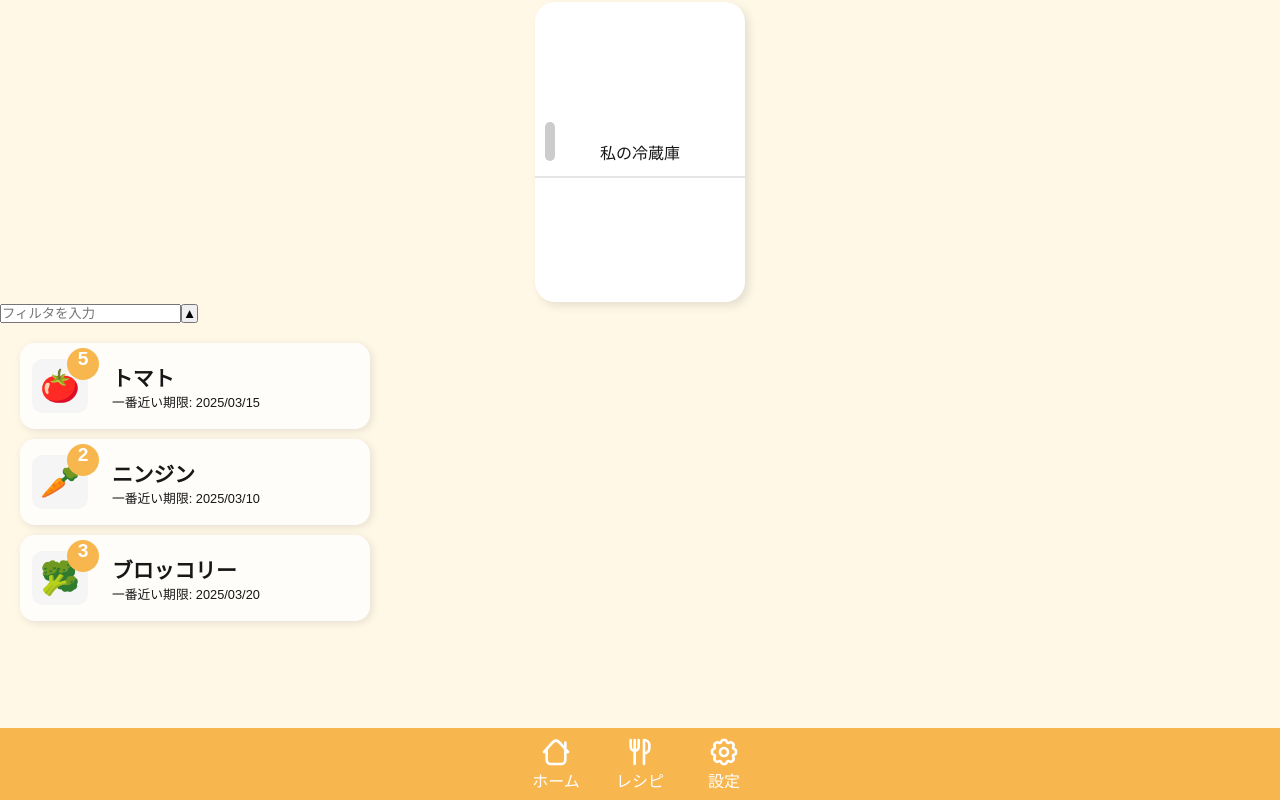
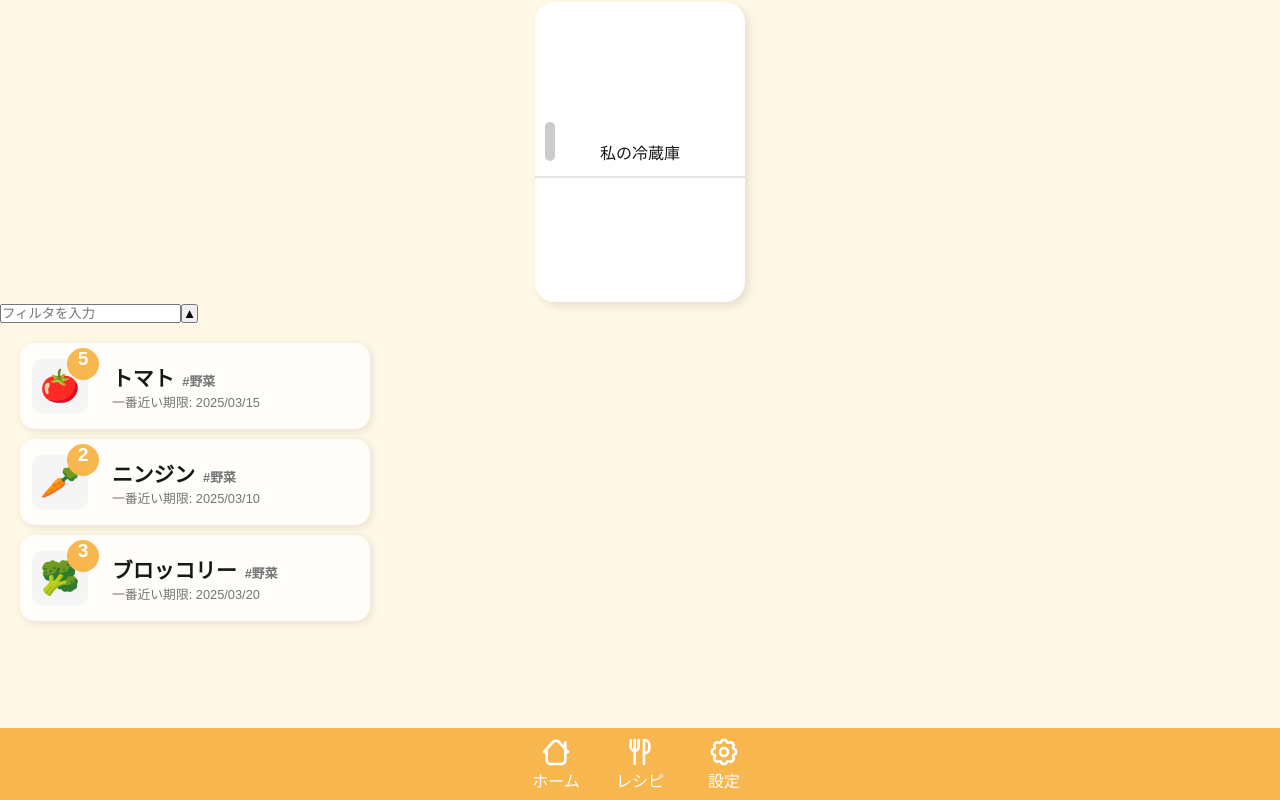
Before and after one commit to yut0takagi/HackathonNo45, a Next.js app: page /fridge in a window 1280 px wide. Built offline with nearby package versions, Linux system fonts and the light colour scheme; a web font is replaced by a local one.

Commit message:
Feat: 食材のジャンルを表示する機能を追加

```diff
--- a/app/fridge/page.module.scss
+++ b/app/fridge/page.module.scss
@@ -56,11 +56,17 @@
                 .name {
                     font-size: 1.3rem;
                     font-weight: bold;
+                    color: var.$text-main;
+                    span{
+                        margin-left: .5rem;
+                        font-size: .8rem;
+                        color: var.$text-muted;
+                    }
                 }
 
                 .expiration {
                     font-size: 0.8rem;
-                    color: var.$text-main;
+                    color: var.$text-muted;
                 }
 
                 &.urgent {
--- a/app/fridge/page.tsx
+++ b/app/fridge/page.tsx
@@ -9,6 +9,7 @@ const ingredients = [
   {
     id: "1",
     name: "ブロッコリー",
+    genre: "野菜",
     icon: "🥦",
     quantity: 3,
     nearestExpiration: "2025/03/20",
@@ -20,6 +21,7 @@ const ingredients = [
   {
     id: "2",
     name: "トマト",
+    genre: "野菜",
     icon: "🍅",
     quantity: 5,
     nearestExpiration: "2025/03/15",
@@ -31,6 +33,7 @@ const ingredients = [
   {
     id: "3",
     name: "ニンジン",
+    genre: "野菜",
     icon: "🥕",
     quantity: 2,
     nearestExpiration: "2025/03/10",
@@ -106,7 +109,7 @@ export default function Home() {
                   <span className={styles.quantity}>{ingredient.quantity}</span>
                 </span>
                 <div className={styles.details}>
-                  <h2 className={styles.name}>{ingredient.name}</h2>
+                  <h2 className={styles.name}>{ingredient.name}<span>#{ingredient.genre}</span></h2>
                   <span className={styles.expiration}>
                     一番近い期限: {ingredient.nearestExpiration}
                   </span>
--- a/package.json
+++ b/package.json
@@ -9,10 +9,12 @@
     "lint": "next lint"
   },
   "dependencies": {
+    "@twemoji/api": "^15.1.0",
     "next": "15.1.7",
     "react": "^19.0.0",
     "react-dom": "^19.0.0",
-    "react-hook-form": "^7.54.2"
+    "react-hook-form": "^7.54.2",
+    "twemoji": "^14.0.2"
   },
   "devDependencies": {
     "@eslint/eslintrc": "^3",
```
Also changed, not shown: 1 other file (tests, documents, lock files or other folders).
